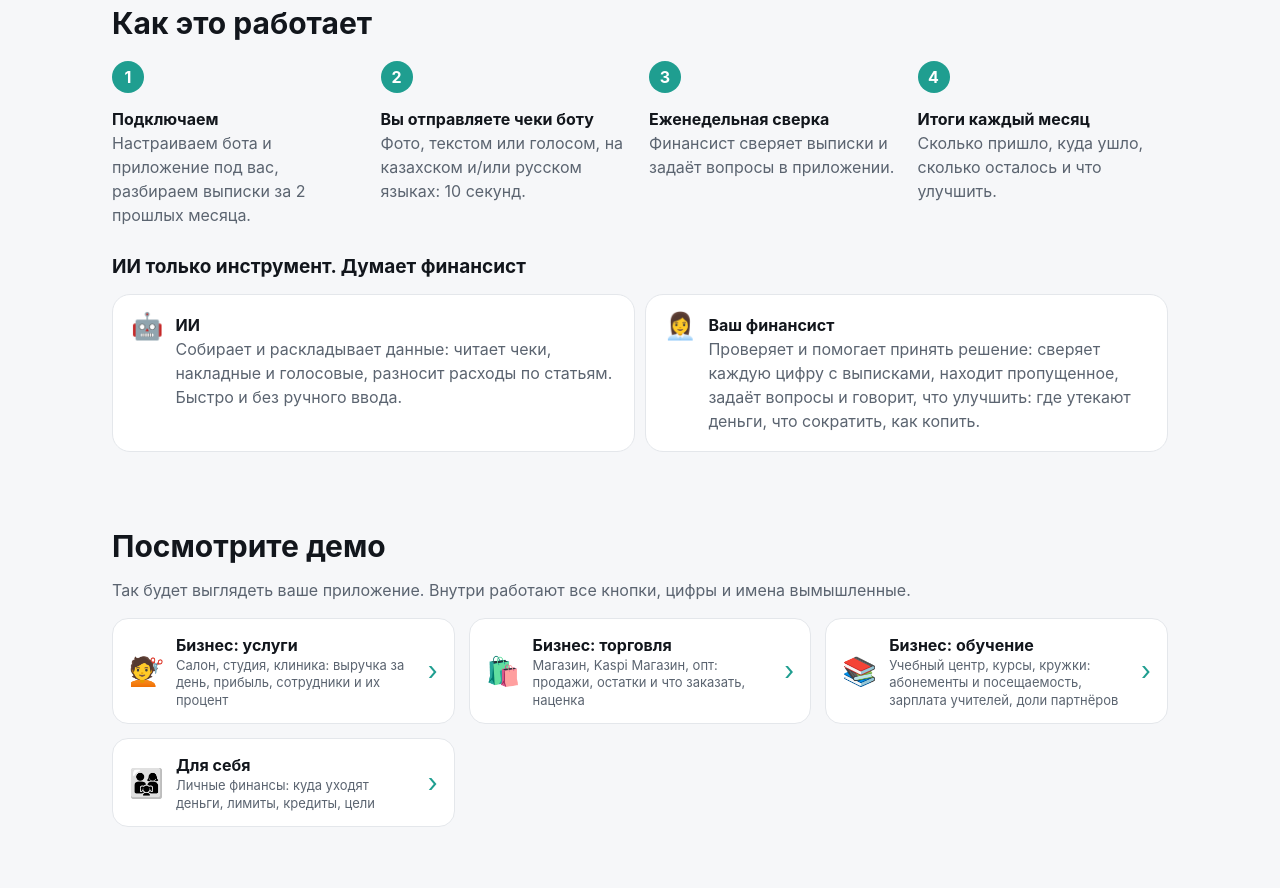
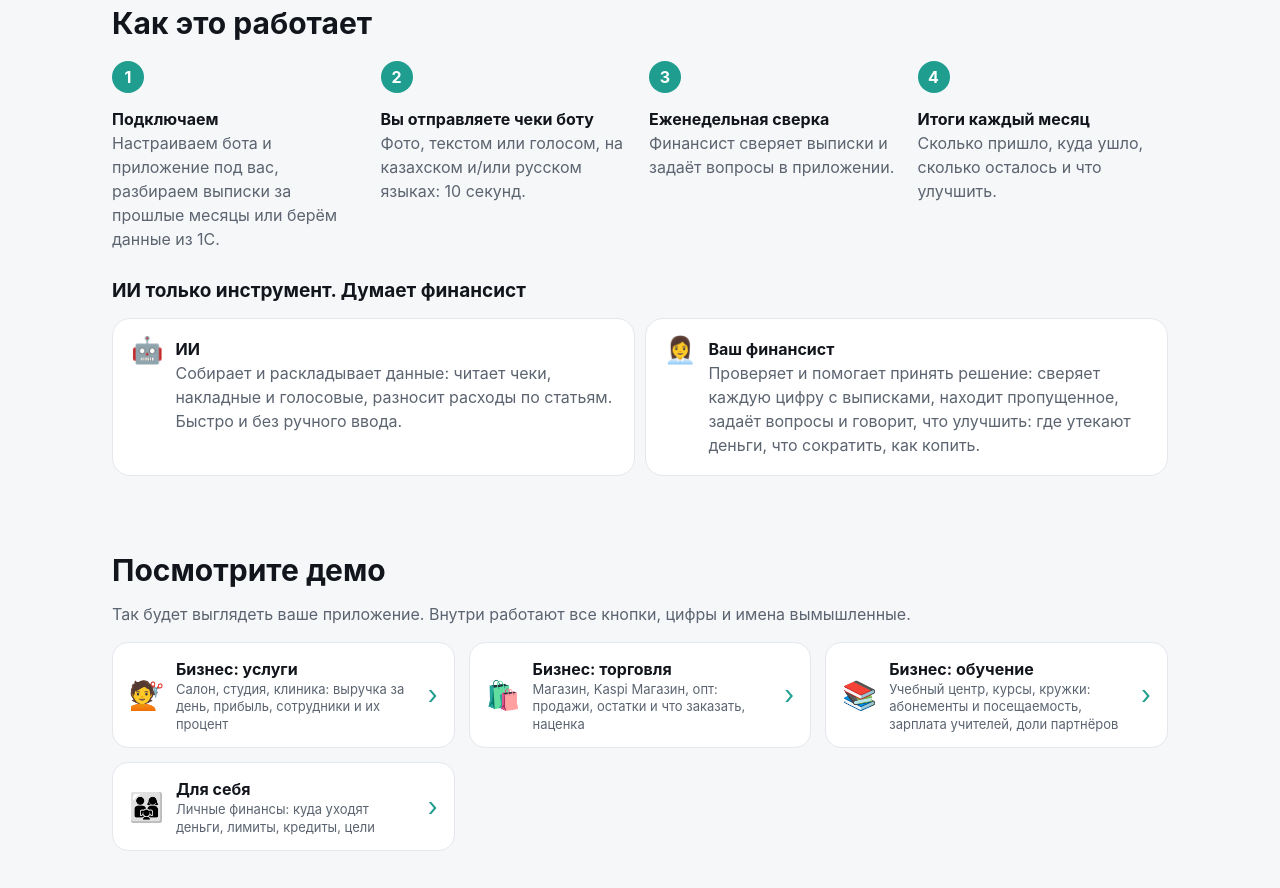
Before and after one commit to esepdos/esepdos.github.io, a plain HTML site: page index.html in a window 1280 px wide. Shown: the part 1080-1968 px from the top of the page. Drawn offline with Linux system fonts and the light colour scheme.

Commit message:
Как это работает: без срока выписок
Co-Authored-By: Claude Opus 5.5 <noreply@anthropic.com>

```diff
--- a/index.html
+++ b/index.html
@@ -148,7 +148,7 @@
   <section>
     <h2>Как это работает</h2>
     <ol class="steps">
-      <li><b>Подключаем</b><span class="muted">Настраиваем бота и приложение под вас, разбираем выписки за 2 прошлых месяца.</span></li>
+      <li><b>Подключаем</b><span class="muted">Настраиваем бота и приложение под вас, разбираем выписки за прошлые месяцы или берём данные из 1С.</span></li>
       <li><b>Вы отправляете чеки боту</b><span class="muted">Фото, текстом или голосом, на казахском и/или русском языках: 10 секунд.</span></li>
       <li><b>Еженедельная сверка</b><span class="muted">Финансист сверяет выписки и задаёт вопросы в приложении.</span></li>
       <li><b>Итоги каждый месяц</b><span class="muted">Сколько пришло, куда ушло, сколько осталось и что улучшить.</span></li>
```
